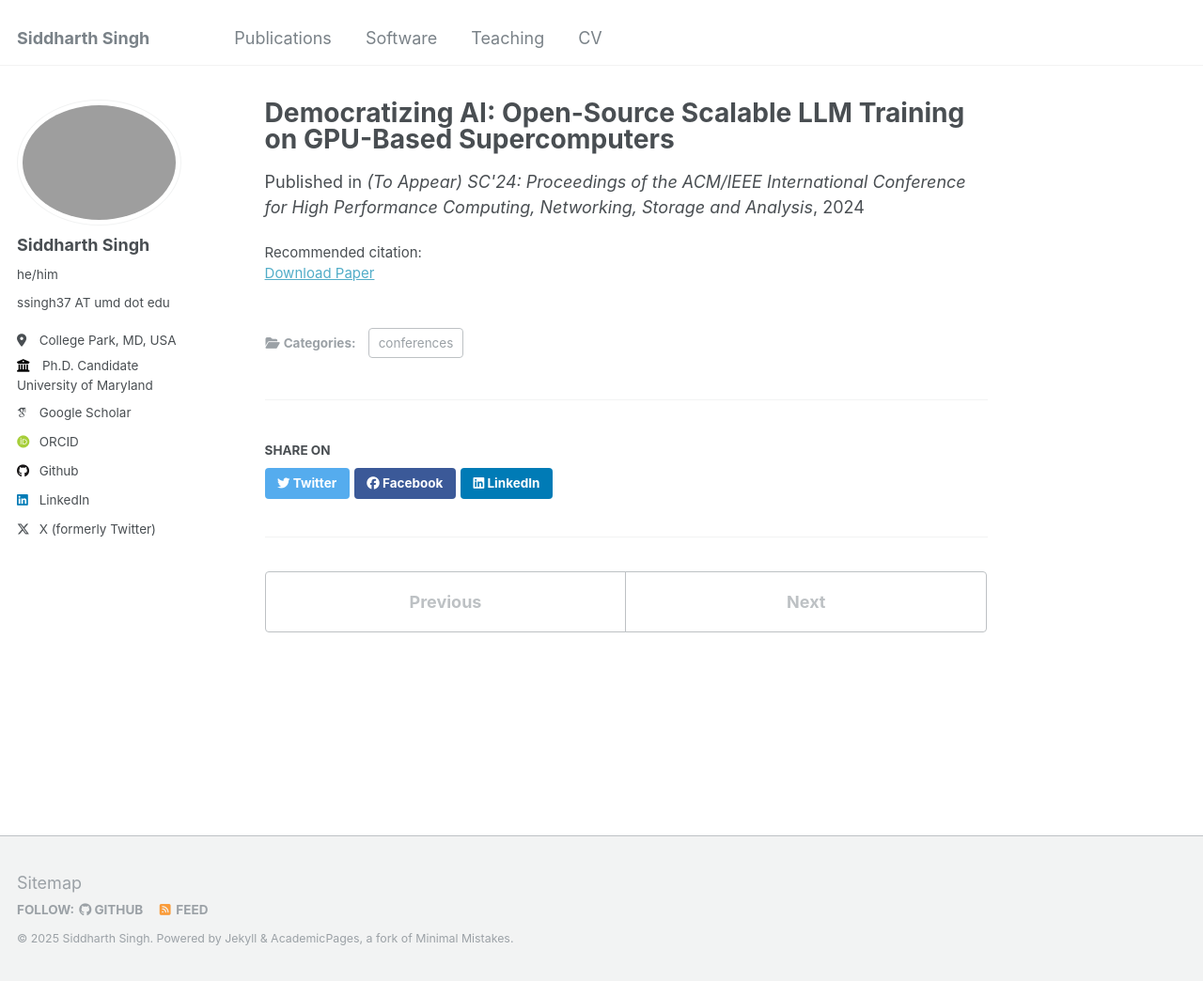
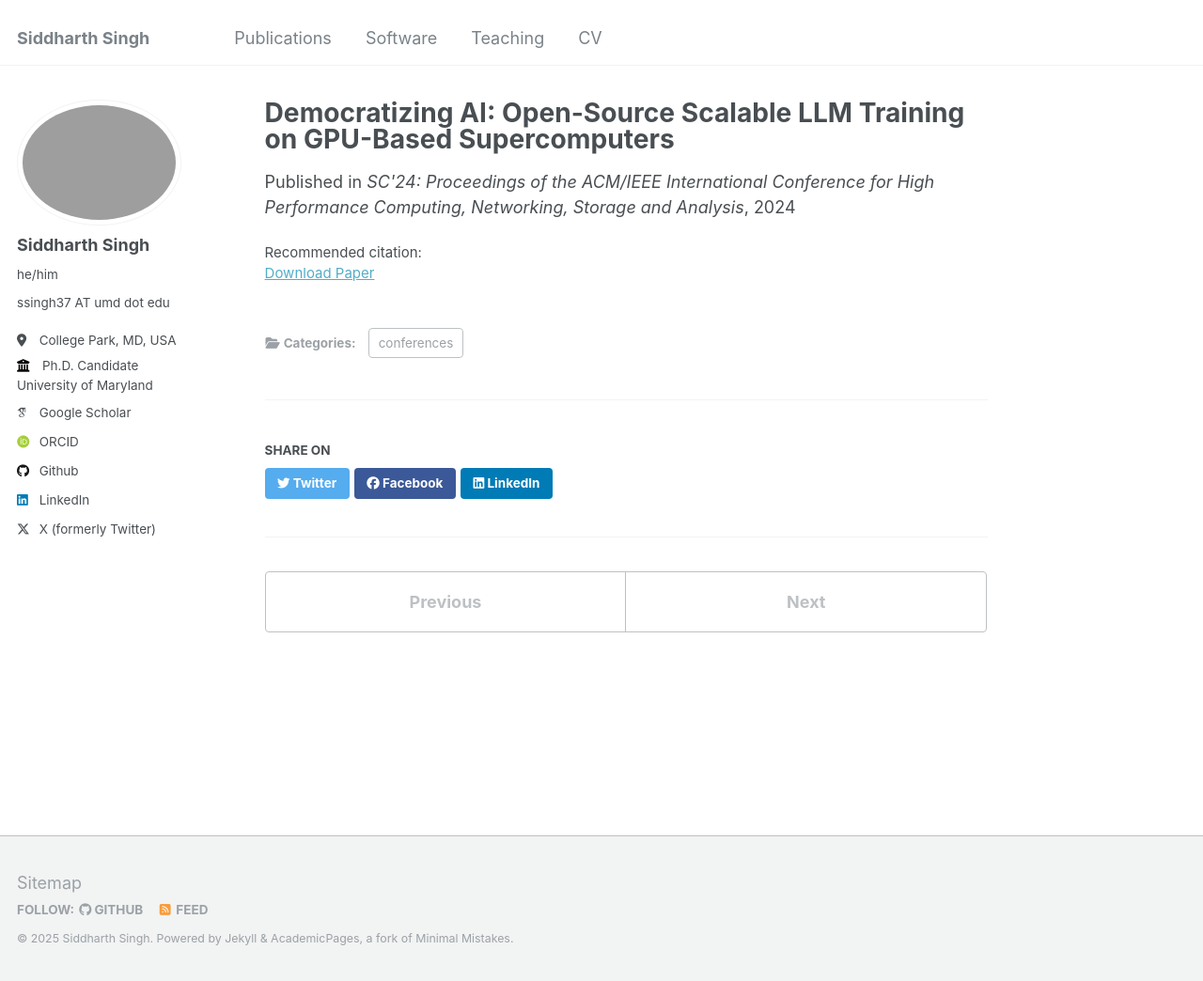
Before and after one commit to siddharth9820/siddharth9820.github.io, a Jekyll site: the page built from _publications/2024-12-09-axonn-gb-sc.md, in a window 1280 px wide and 1044 px high. Shown: the whole window at 94% size. Built offline with Jekyll 4.4.1, drawn with Linux system fonts in a browser that asks for light colours; some web fonts are replaced.

Commit message:
update 2024 papers

```diff
--- a/_publications/2024-12-09-axonn-gb-sc.md
+++ b/_publications/2024-12-09-axonn-gb-sc.md
@@ -6,7 +6,7 @@ permalink:
 excerpt:  ""
 author_list: '<b>Siddharth Singh</b>, Prajwal Singhania, Aditya Ranjan, John Kirchenbauer, Jonas Geiping, Yuxin Wen, Neel Jain, Abhimanyu Hans, Manli Shu, Aditya Tomar, Tom Goldstein, and Abhinav Bhatele'
 date: 2024-11-19
-venue: "(To Appear) SC'24: Proceedings of the ACM/IEEE International Conference for High Performance Computing, Networking, Storage and Analysis"
+venue: "SC'24: Proceedings of the ACM/IEEE International Conference for High Performance Computing, Networking, Storage and Analysis"
 extra: "<b>ACM Gordon Bell Finalist</b>"
 paperurl: ''
 pdf:
```
Also changed, not shown: _publications/2024-12-09-goldfish-neurips.md (+1 -1 lines), _publications/2024-12-09-loki-neurips.md (+1 -1 lines).
